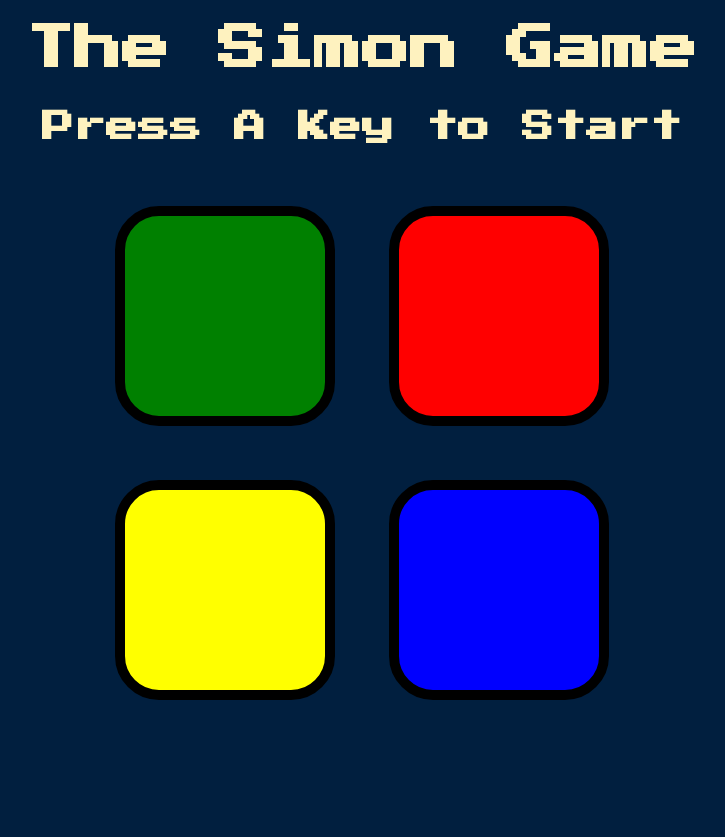
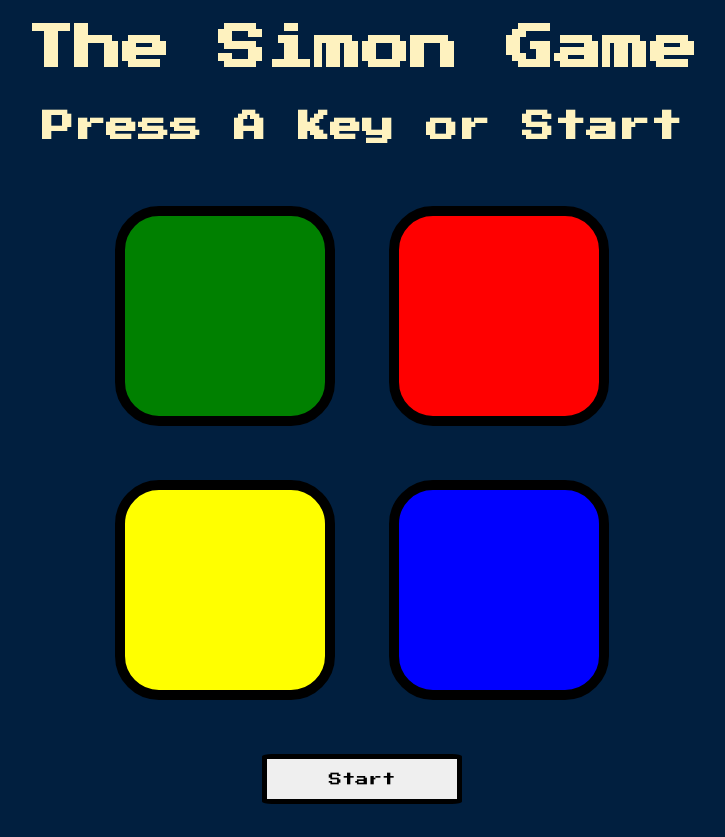
Before and after one commit to Shambhuraj04/The-Simon-Game, a plain HTML site: page index.html in a window 1280 px wide. Shown: the whole page, without its empty margins (278-1003 px from the left). Before the commit the page ends 800 px from the top, so only its background shows below. Drawn offline with nearby package versions, Linux system fonts and the light colour scheme.

Commit message:
Committing Updates

```diff
--- a/index.html
+++ b/index.html
@@ -10,7 +10,7 @@
 
 <body>
   <h1 class="title">The Simon Game</h1>
-  <h1 id="level-title">Press A Key to Start</h1>
+  <h1 id="level-title">Press A Key or Start</h1>
   <div class="container">
     <div lass="row">
 
@@ -32,6 +32,9 @@
 
       </div>
 
+      <div>
+        <button class="start-btn" onclick="nextSequence()">Start</button>
+      </div>
     </div>
 
   </div>
--- a/styles.css
+++ b/styles.css
@@ -33,6 +33,16 @@ body {
   border-radius: 20%;
 }
 
+.start-btn {
+  margin: 25px;
+  display: inline-block;
+  height: 50px;
+  width: 200px;
+  border: 5px solid black;
+  border-radius: 5%;
+  font-family: 'Press Start 2P', cursive;
+}
+
 .game-over {
   background-color: red;
   opacity: 0.8;
```
